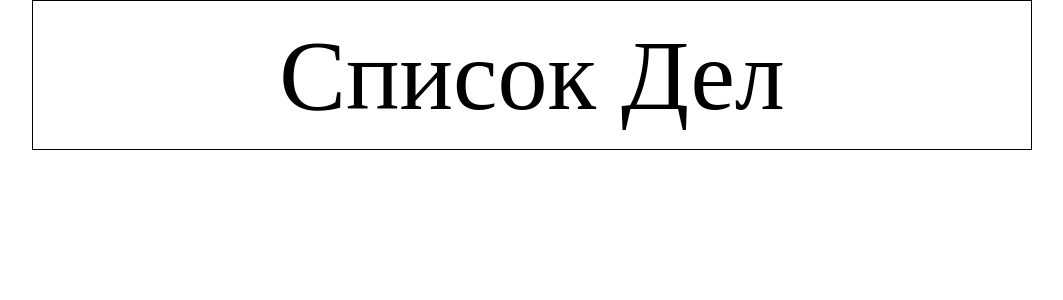
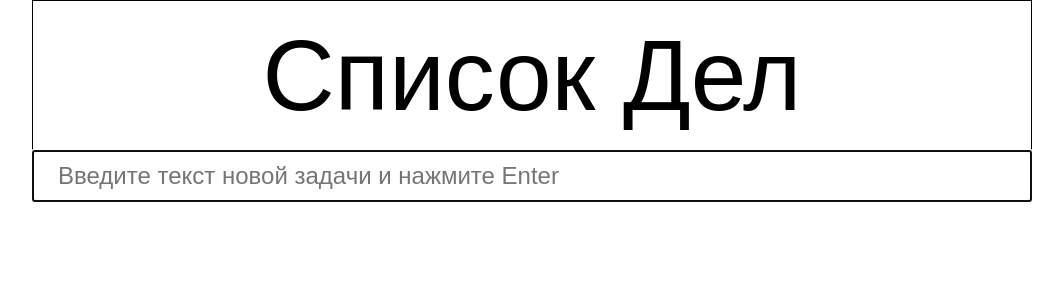
Before and after one commit to VladL777/ToDoList_Vova, a React (Create React App) app: page / in a window 1280 px wide. Shown: the top 300 px of the page, without its empty margins (108-1171 px from the left). Built offline with nearby package versions, Linux system fonts and the light colour scheme.

Commit message:
list without design, but adding and deleting of tasks works

```diff
--- a/src/App.css
+++ b/src/App.css
@@ -3,6 +3,7 @@
   padding: 0;
   box-sizing: border-box;
   font-size: x-large;
+  font-family: Arial, Helvetica, sans-serif;
   //border: 1px solid black;
 }
 
@@ -22,3 +23,27 @@ header {
 header p {
   font-size: 100px;
 }
+
+.div-task {
+  padding: 1em;
+  border: 1px solid black;
+  display: flex;
+  justify-content: left;
+  align-items: center;
+}
+
+.task-span {
+  width: 100%;
+  padding: 0 1em;
+}
+
+.btn-done, .btn-delete {
+  height: 1em;
+  min-width: 1em;
+}
+
+.div-input input {
+  width: 100%;
+  padding: 0 1em;
+  line-height: 2em;
+}
--- a/src/App.js
+++ b/src/App.js
@@ -1,13 +1,33 @@
 import './App.css';
+import './components/TaskList'
+import TaskList from './components/TaskList';
+import Input from './components/Input';
+import { useState } from 'react';
+import Storage from './Storage';
 
+//Storage.fillStorage()
+//console.log(Storage.getTasks());
 
 function App() {
+
+  const [tasks, setTasks] = useState(Storage.getTasks())
+
+  const delBtnClickHandler = (id) => {
+    setTasks(Storage.deleteTask(id))
+  }
+
+  const keyEnterPressed = (taskText) => {
+    setTasks(Storage.addTask(taskText))
+    //console.log(taskText);
+  }
+
   return (
     <div className="App">
      <header>
        <p>Список Дел</p>
      </header>
-
+     <Input keyEnterPressed={keyEnterPressed}/>
+     <TaskList tasks={tasks} onDelBtnClick={delBtnClickHandler}/>
     </div>
   );
 }
--- /dev/null
+++ b/src/Storage.js
@@ -0,0 +1,42 @@
+class Storage {
+    constructor() {
+        this.storage = window.localStorage
+        this.tasks = []
+    }
+
+    getTasks() {
+        this.tasks = []
+        for (let i = 0; i < this.storage.length; i++) {
+            this.tasks.push(
+                {
+                    "id": this.storage.key(i),
+                    "text": JSON.parse(this.storage.getItem(this.storage.key(i))).text
+                }
+            )
+        }
+        return this.tasks.sort((a, b) => a.id - b.id)
+    }
+
+    addTask(text) {
+        this.storage.setItem(Date.now(), JSON.stringify({"text": text, "isDone": 0}))
+        return this.getTasks()
+    }
+
+    deleteTask(id) {
+        this.storage.removeItem(id)
+        return this.getTasks()
+    }
+
+    fillStorage() {
+        for (let i = 1; i < 6; i++) {
+            this.storage.setItem(i, JSON.stringify(
+                {
+                    "text": `Это задача номер ${i}`,
+                    "isDone": 0
+                }
+            ))
+        }
+    }
+}
+
+export default new Storage()
--- /dev/null
+++ b/src/components/Input.jsx
@@ -0,0 +1,22 @@
+const Input = (props) => {
+
+    const keyEnterPressed = (taskText) => {
+        props.keyEnterPressed(taskText)
+    }
+
+    return (
+        <div className="div-input">
+            <input
+                type="text"
+                autoFocus
+                placeholder="Введите текст новой задачи и нажмите Enter"
+                onKeyPress={event => {
+                    if (event.key == 'Enter') keyEnterPressed(event.target.value)
+                }}
+            />
+        </div>
+    )
+
+}
+
+export default Input
--- /dev/null
+++ b/src/components/TaskList.jsx
@@ -0,0 +1,28 @@
+import { useState } from 'react'
+
+
+function TaskList(props) {
+
+    const clickHandler = event => {
+        props.onDelBtnClick(event.target.id)
+    }
+
+    return (
+        props.tasks.map(task => {
+            return (
+                <div className="div-task" key={task.id}>
+                    <button className="btn-done"></button>
+                    <p className="task-span">{task.text}</p>
+                    <button
+                        id={task.id}
+                        className="btn-delete"
+                        onClick={clickHandler}
+                    />
+                </div>
+            )
+        })
+    )
+
+}
+
+export default TaskList
--- a/src/index.js
+++ b/src/index.js
@@ -4,7 +4,7 @@ import App from './App';
 
 const root = ReactDOM.createRoot(document.getElementById('root'));
 root.render(
-<React.StrictMode>
+//<React.StrictMode>
     <App />
-</React.StrictMode>
+//</React.StrictMode>
 );
```
